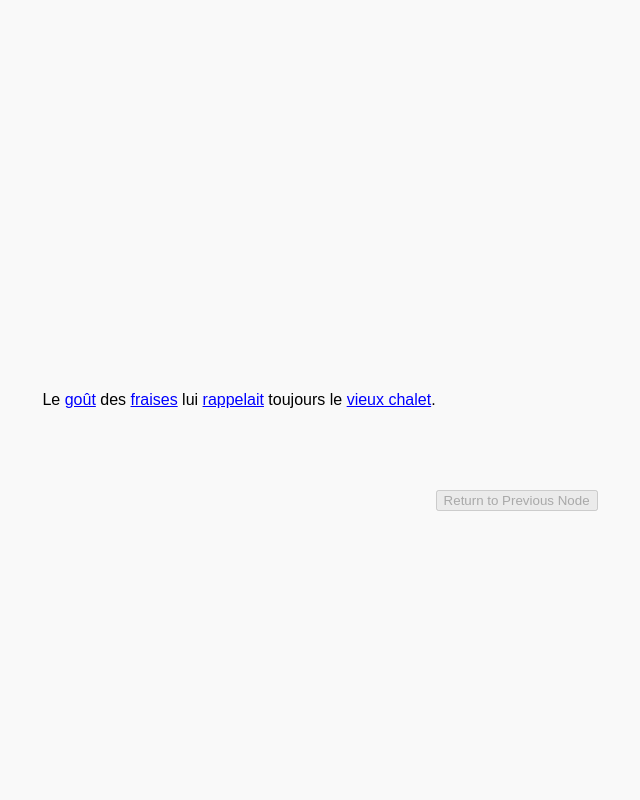
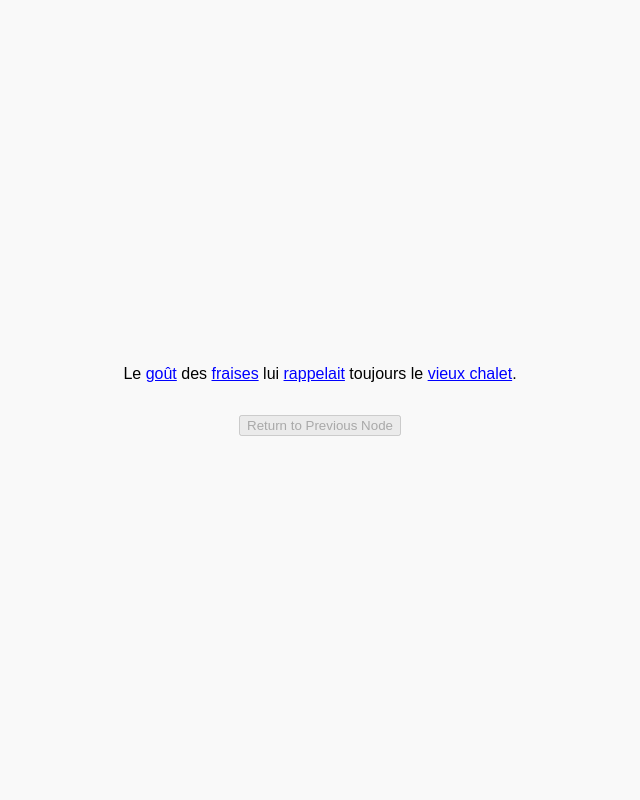
Before and after one commit to jkloers/ariane, a Flask app: page / in a window 1280 px wide. Shown: the whole page, without its empty margins (320-960 px from the left). Run offline with Flask 3, Linux system fonts and the light colour scheme.

Commit message:
handling history and button

```diff
--- a/static/script.js
+++ b/static/script.js
@@ -26,18 +26,18 @@ document.addEventListener('DOMContentLoaded', () => {
     btn.onclick = () => {
       const prevNode = historyStack.pop();
       if (prevNode) {
-        loadNode(prevNode);
+        loadNode(prevNode, true); // <-- indique qu'on revient en arrière
       }
     };
     controlsDiv.appendChild(btn);
   };
 
-  const loadNode = async (nodeName) => {
+  const loadNode = async (nodeName, isReturn = false) => {
     if (nodeName !== 'end') {
-      if (currentNode !== nodeName) {
+      if (!isReturn && currentNode !== nodeName) {
         historyStack.push(currentNode);
       }
-      currentNode = nodeName;  // déplacer ici la mise à jour
+      currentNode = nodeName;
       visitedNodes.add(nodeName);
     }
 
@@ -95,7 +95,7 @@ document.addEventListener('DOMContentLoaded', () => {
     if (e.target.classList.contains('clickable')) {
       const nextNode = e.target.dataset.node;
       if (nextNode) {
-        loadNode(nextNode); // ne pas modifier currentNode ici
+        loadNode(nextNode); // navigation normale, isReturn=false par défaut
       }
     }
   });
--- a/templates/index.html
+++ b/templates/index.html
@@ -16,16 +16,38 @@
     }
 
     body {
+      background-color: #f9f9f9;
+    }
+
+    #container {
       display: flex;
-      justify-content: center;     /* horizontal centering */
-      align-items: center;         /* vertical centering */
-      background-color: #f9f9f9;
+      flex-direction: column;
+      align-items: center;
+      justify-content: center; /* vertical centering */
+      min-height: 100vh;
+    }
+
+    #story {
+      margin-bottom: 32px;
+      max-width: 600px;
+      text-align: center;
+    }
+
+    #controls {
+      margin-top: 0;
+      display: flex;
+      justify-content: center;
+      width: 100%;
     }
   </style>
 </head>
 <body>
-  <div id="story"></div>
-  <div id="controls" style="margin-top: 200px;">
+  <div id="container">
+    <div id="story"></div>
+    <div id="controls">
+      <!-- The button will be injected here -->
+    </div>
+  </div>
   <script src="/static/script.js"></script>
 </body>
 </html>
```
